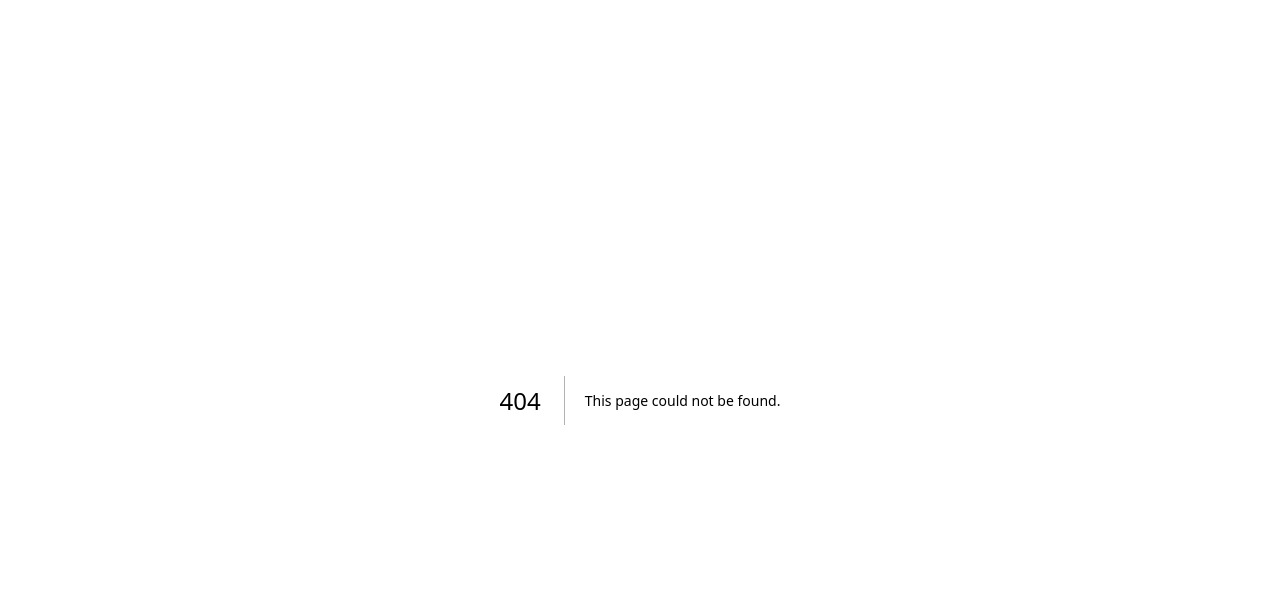
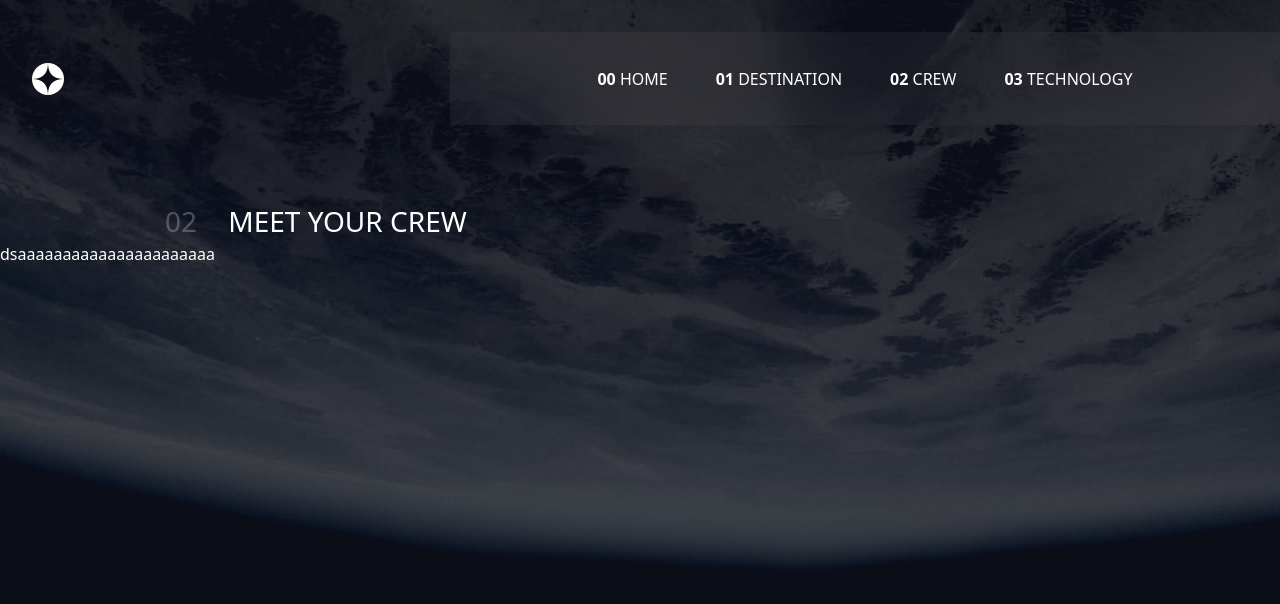
Before and after one commit to ZaxarShashkov/space-app, a Next.js app: page /crew/1 in a window 1280 px wide. Before the commit this address had no page. Shown: the top 604 px of the page. Built offline with nearby package versions, Linux system fonts and the light colour scheme.

Commit message:
add crew page && data

```diff
--- /dev/null
+++ b/app/crew/[post]/page.tsx
@@ -0,0 +1,34 @@
+import { crew } from '@/constants';
+import { Crew } from '@/interfaces/Crew';
+import React from 'react';
+
+type CrewPageProps = {
+	params: {
+		post: string;
+	};
+};
+
+async function getData(post: string) {
+	const response = await crew.find((human) => human.post.toLowerCase() === post?.toLowerCase());
+	return response;
+}
+
+export const generateStaticParams = async () => {
+	const people: Crew[] = await crew;
+	return people.map((human: Crew) => ({
+		slug: human.post,
+	}));
+};
+
+const CrewPage = async ({ params: { post } }: CrewPageProps) => {
+	const crew = await getData(post);
+
+	return (
+		<div className='text-white'>
+			{crew?.post}
+			dsaaaaaaaaaaaaaaaaaaaaaa
+		</div>
+	);
+};
+
+export default CrewPage;
--- a/app/crew/layout.tsx
+++ b/app/crew/layout.tsx
@@ -2,7 +2,11 @@ import Header from '@/components/Header';
 
 const CrewLayout = ({ children }: { children: React.ReactNode }) => {
 	return (
-		<div className='bg-crew  bg-cover h-screen absolute top-0 bottom-0 left-0 right-0'>
+		<div className='bg-crew  bg-cover h-screen'>
+			<Header />
+			<p className='text-white mt-[75px] ml-[165px] text-[28px]'>
+				<span className='opacity-25 pr-[24px]'>02 </span>MEET YOUR CREW
+			</p>
 			{children}
 		</div>
 	);
--- a/app/crew/page.tsx
+++ b/app/crew/page.tsx
@@ -3,7 +3,7 @@ import React from 'react';
 type Props = {};
 
 const page = (props: Props) => {
-	return <div>page</div>;
+	return <div></div>;
 };
 
 export default page;
--- a/app/destination/[name]/page.tsx
+++ b/app/destination/[name]/page.tsx
@@ -3,14 +3,16 @@ import { Planet } from '@/interfaces/Planet';
 import Image from 'next/image';
 import React from 'react';
 
-type Props = {
+type PlanetPageProps = {
 	params: {
 		name: string;
 	};
 };
 
 async function getData(name: string) {
-	const response = descriptionPlanet.find((planet) => planet.name === name);
+	const response = await descriptionPlanet.find(
+		(planet) => planet.name.toLowerCase() === name.toLowerCase()
+	);
 	return response;
 }
 
@@ -21,7 +23,7 @@ export const generateStaticParams = async () => {
 	}));
 };
 
-const PlanetPage = async ({ params: { name } }: Props) => {
+const PlanetPage = async ({ params: { name } }: PlanetPageProps) => {
 	const planet = await getData(name);
 	return (
 		<div className='lg:grid lg:grid-cols-2 mx-[70px] text-white xs:flex xs:flex-col justify-center'>
--- a/constants/index.ts
+++ b/constants/index.ts
@@ -32,3 +32,26 @@ export const descriptionPlanet = [
 		href: '/image-titan.png',
 	},
 ];
+
+export const crew = [
+	{
+		post: 'Commander',
+		name: 'Douglas Hurley',
+		descr: 'Douglas Gerald Hurley is an American engineer, former Marine Corps pilot and former NASA astronaut. He launched into space for the third time as commander of Crew Dragon Demo-2.',
+	},
+	{
+		post: 'Mission Specialist ',
+		name: 'MARK SHUTTLEWORTH ',
+		descr: 'Mark Richard Shuttleworth is the founder and CEO of Canonical, the company behind the Linux-based Ubuntu operating system. Shuttleworth became the first South African to travel to space as a space tourist.',
+	},
+	{
+		post: 'Pilot',
+		name: 'Victor Glover',
+		descr: 'Pilot on the first operational flight of the SpaceX Crew Dragon to the International Space Station. Glover is a commander in the U.S. Navy where he pilots an F/A-18.He was a crew member of Expedition 64, and served as a station systems flight engineer. ',
+	},
+	{
+		post: 'Flight Engineer',
+		name: 'Anousheh Ansari',
+		descr: 'Anousheh Ansari is an Iranian American engineer and co-founder of Prodea Systems. Ansari was the fourth self-funded space tourist, the first self-funded woman to fly to the ISS, and the first Iranian in space. ',
+	},
+];
--- /dev/null
+++ b/interfaces/Crew.ts
@@ -0,0 +1,5 @@
+export interface Crew {
+	post: string;
+	name: string;
+	descr: string;
+}
```
